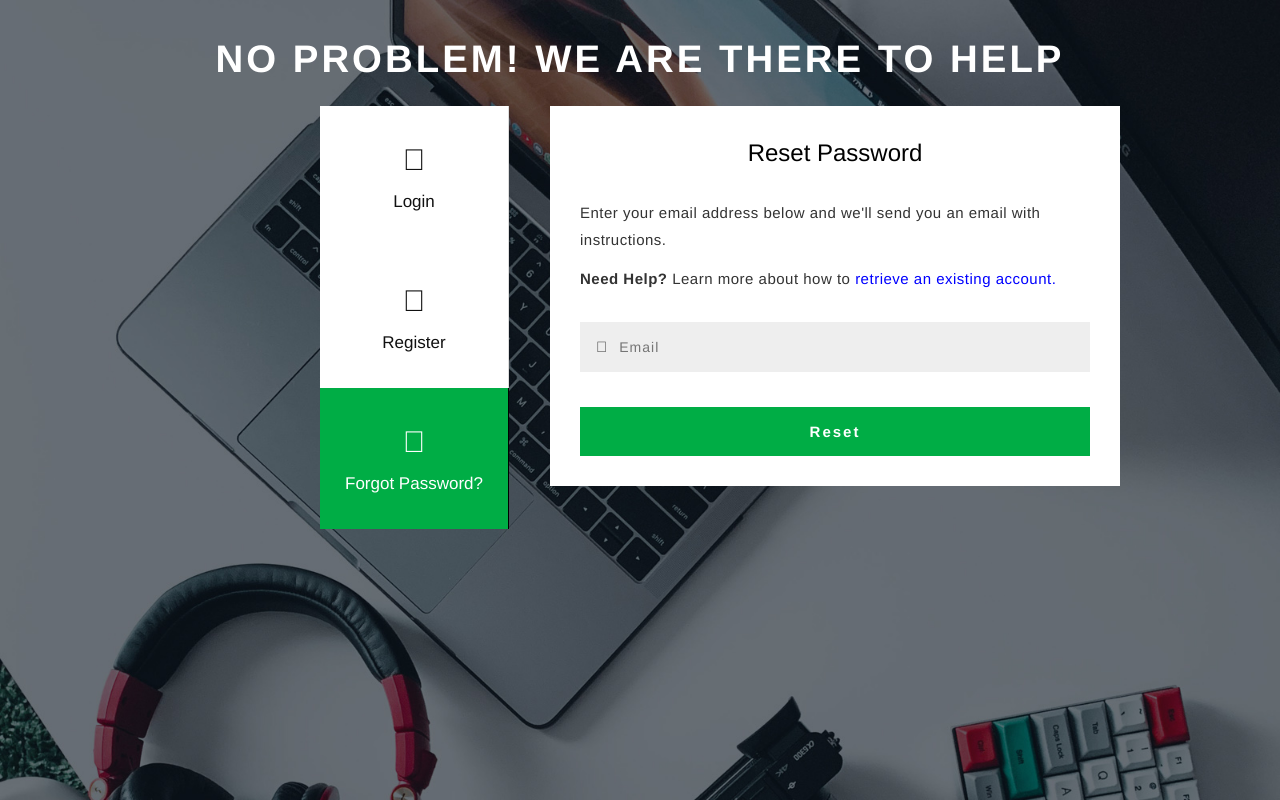
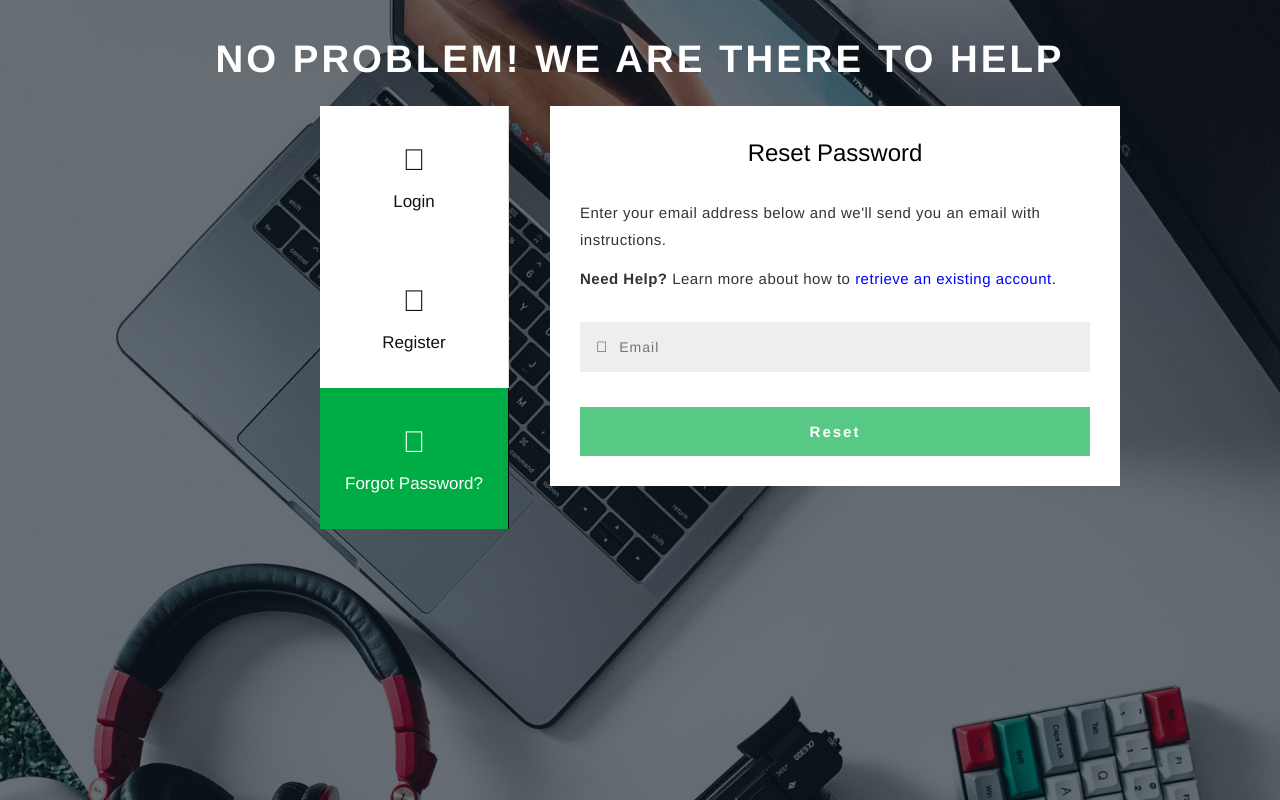
Before and after one commit to rankr321n/ShareApp, an Angular app in the folder Frontend/: page /forgot in a window 1280 px wide. Built offline with nearby package versions, Linux system fonts and the light colour scheme.

Commit message:
changed validation

```diff
--- a/Frontend/src/app/auth/forgot/forgot.component.html
+++ b/Frontend/src/app/auth/forgot/forgot.component.html
@@ -31,7 +31,7 @@
           Password?</label
         >
         <article>
-          <form action="#" method="post">
+          <form [formGroup]="resetForm" action="#" method="post">
             <h3 class="legend last">Reset Password</h3>
             <p class="para-style">
               Enter your email address below and we'll send you an email with
@@ -43,9 +43,24 @@
             </p>
             <div class="input">
               <span class="fa fa-envelope-o" aria-hidden="true"></span>
-              <input type="email" placeholder="Email" name="email" required />
+              <input type="email" placeholder="Email" formControlName="email" required />
             </div>
-            <button type="submit" class="btn submit last-btn">Reset</button>
+            <div
+              *ngIf="
+                resetForm.controls['email'].errors &&
+                !resetForm.controls['email'].pristine
+              "
+              class="error-msg"
+            >
+              <div [hidden]="!resetForm.controls['email'].errors.required">
+                Email is required.
+              </div>
+              <div [hidden]="!resetForm.controls['email'].errors?.pattern">
+                Email is invalid
+              </div>
+            </div>
+
+            <button type="submit" [disabled]="resetForm.invalid" class="btn submit last-btn">Reset</button>
           </form>
         </article>
       </div>
--- a/Frontend/src/app/auth/forgot/forgot.component.ts
+++ b/Frontend/src/app/auth/forgot/forgot.component.ts
@@ -1,4 +1,5 @@
 import { Component, OnInit } from '@angular/core';
+import { FormBuilder, FormGroup, Validators } from '@angular/forms';
 
 @Component({
   selector: 'app-forgot',
@@ -6,10 +7,15 @@ import { Component, OnInit } from '@angular/core';
   styleUrls: ['./forgot.component.css']
 })
 export class ForgotComponent implements OnInit {
-
-  constructor() { }
+resetForm: FormGroup;
+  constructor(private fb: FormBuilder) { }
 
   ngOnInit() {
+    this.resetForm = this.fb.group({
+email: ['', [Validators.required, Validators.email, Validators.pattern(
+  /^(([^<>()\[\]\\.,;:\s@"]+(\.[^<>()\[\]\\.,;:\s@"]+)*)|(".+"))@((\[[0-9]{1,3}\.[0-9]{1,3}\.[0-9]{1,3}\.[0-9]{1,3}])|(([a-zA-Z\-0-9]+\.)+[a-zA-Z]{2,}))$/
+)]]
+    });
   }
 
 }
```
